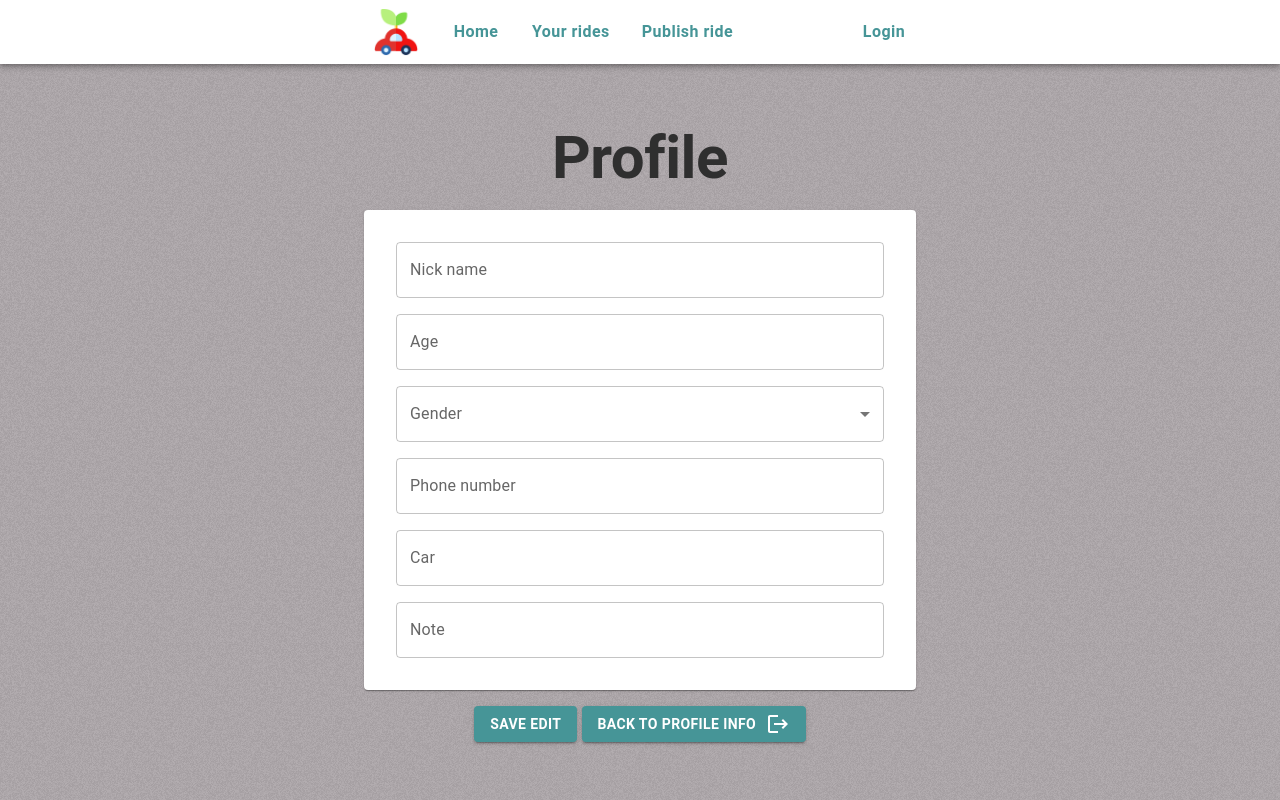
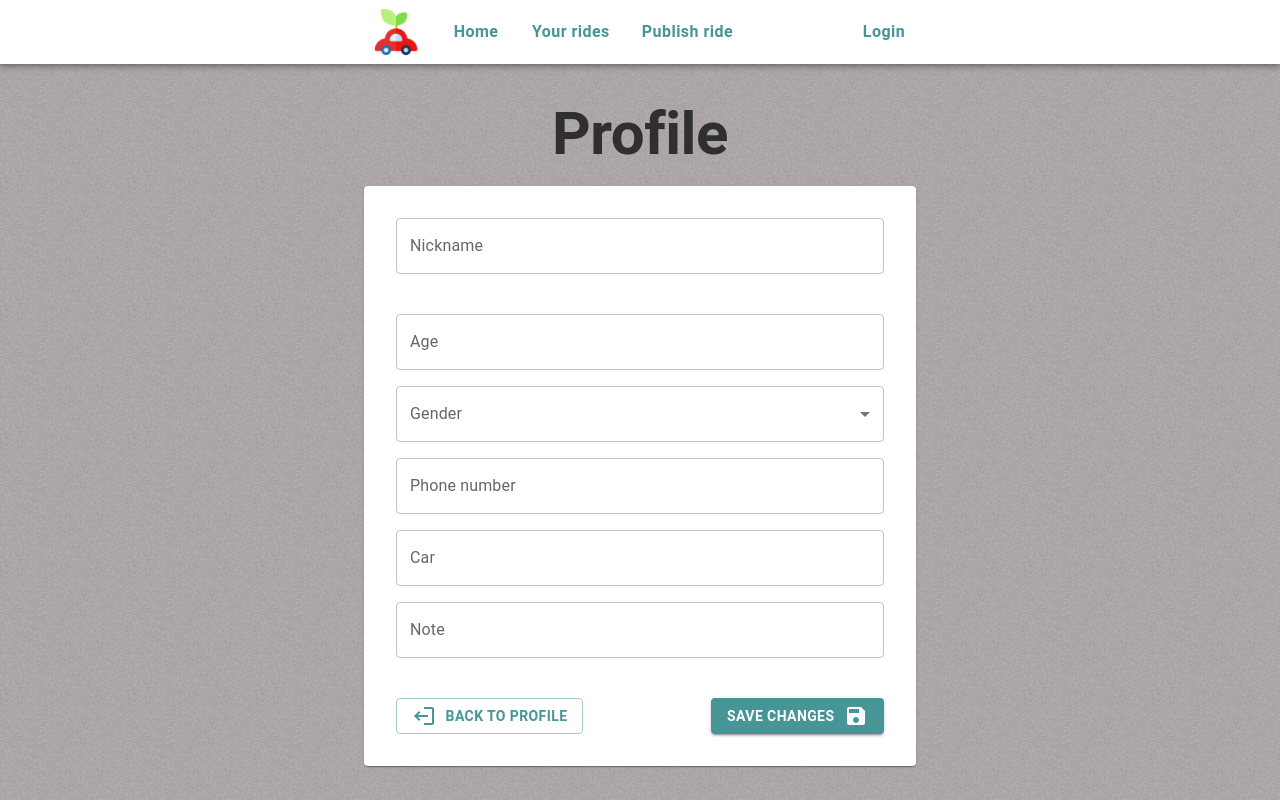
Before and after one commit to JankaMarschalkova/project-cargo, a React (Vite) app: page /edit-profile in a window 1280 px wide. Built offline with nearby package versions, Linux system fonts and the light colour scheme; no server answers.

Commit message:
Minor profile modifications

```diff
--- a/src/pages/EditProfile.tsx
+++ b/src/pages/EditProfile.tsx
@@ -15,6 +15,7 @@ import usePageTitle from '../hooks/usePageTitle';
 import { useState } from 'react';
 import { profilesDocument } from '../firebase';
 import LogoutIcon from '@mui/icons-material/Logout';
+import SaveIcon from '@mui/icons-material/Save';
 import useField from '../hooks/useField';
 import useLoggedInUser from '../hooks/useLoggedInUser';
 
@@ -24,11 +25,11 @@ import useNumberField from '../hooks/useNumberField';
 const EditProfile = () => {
 	usePageTitle('Edit profile');
 	const user = useLoggedInUser();
+
 	const navigate = useNavigate();
 
 	const nickname = useField('nick_name', false);
 	const age = useField('age', false);
-	//const gender = useField('gender', true);
 	const [gender, setGender] = useState('');
 	const phone_number = useField('phone_number', false);
 	const car = useField('car', false);
@@ -36,14 +37,14 @@ const EditProfile = () => {
 	const reserved_rides = useNumberField('number_reserved_rides', 0, false);
 	const note = useField('note', false);
 
-	const [submitError, setSubmitError] = useState<string>();
+	const [submitError, setSubmitError] = useState<string>(); // TODO Unnecessary
 
 	const saveProfile = async () => {
 		try {
 			await setDoc(profilesDocument(user?.email ?? ''), {
 				email: user?.email ?? '',
 				nickname: nickname.value,
-				age: parseInt(age.value),
+				age: isNaN(parseInt(age.value)) ? 0 : parseInt(age.value),
 				phone_number: phone_number.value,
 				gender: gender,
 				car: car.value,
@@ -53,6 +54,7 @@ const EditProfile = () => {
 			});
 		} catch (err) {
 			setSubmitError(err instanceof Error ? err.message : 'Unknown error');
+			console.log('ERR'); // TODO Handle differently, age was not working
 		}
 		navigate({ to: '/profile' });
 	};
@@ -78,7 +80,13 @@ const EditProfile = () => {
 					gap: 2
 				}}
 			>
-				<TextField label="Nick name" {...nickname.props} type="text" />
+				{/* // TODO Add initial values from original document, so it is not lost on save */}
+				<TextField
+					label="Nickname"
+					{...nickname.props}
+					type="text"
+					sx={{ mb: 3 }}
+				/>
 				<TextField label="Age" {...age.props} type="number" />
 				<FormControl fullWidth>
 					<InputLabel id="demo-simple-select-label">Gender</InputLabel>
@@ -98,17 +106,28 @@ const EditProfile = () => {
 				<TextField label="Phone number" {...phone_number.props} type="text" />
 				<TextField label="Car" {...car.props} type="text" />
 				<TextField label="Note" {...note.props} type="text" />
+
+				<Box
+					sx={{
+						display: 'flex',
+						justifyContent: 'space-between',
+						mt: 3,
+						gap: 2
+					}}
+				>
+					<Button variant="outlined" onClick={backToProfileInfo}>
+						<LogoutIcon
+							sx={{ marginRight: '0.4em', transform: 'scaleX(-1)' }}
+						/>
+						Back to profile
+					</Button>
+
+					<Button variant="contained" onClick={saveProfile}>
+						Save changes
+						<SaveIcon sx={{ marginLeft: '0.4em' }} />
+					</Button>
+				</Box>
 			</Paper>
-			<Box>
-				<Button variant="contained" onClick={saveProfile}>
-					Save edit
-				</Button>
-				<> </>
-				<Button variant="contained" onClick={backToProfileInfo}>
-					Back to profile info
-					<LogoutIcon sx={{ marginLeft: '0.4em' }} />
-				</Button>
-			</Box>
 		</>
 	);
 };
--- a/src/pages/Profile.tsx
+++ b/src/pages/Profile.tsx
@@ -154,10 +154,10 @@ const Profile = () => {
 					>
 						<Grid container spacing={2}>
 							<Grid container item xs={6} direction="column">
-								<Typography fontStyle="italic">User name</Typography>
+								<Typography fontStyle="italic">Username</Typography>
 
 								<Typography fontStyle="italic" mb={3}>
-									Nick name
+									Nickname
 								</Typography>
 								<Typography fontStyle="italic">Age </Typography>
 								<Typography fontStyle="italic">Gender </Typography>
--- a/src/pages/PublishRide.tsx
+++ b/src/pages/PublishRide.tsx
@@ -192,7 +192,7 @@ const PublishRide = () => {
 							}}
 						>
 							<Typography mb={2} maxWidth='22em' align='center'>
-								In order to publish rides, add nick name and car to your profile, please
+								In order to publish rides, add nickname and car to your profile, please
 							</Typography>
 							<ButtonLink variant="contained" to="/profile">
 								Profile
```
